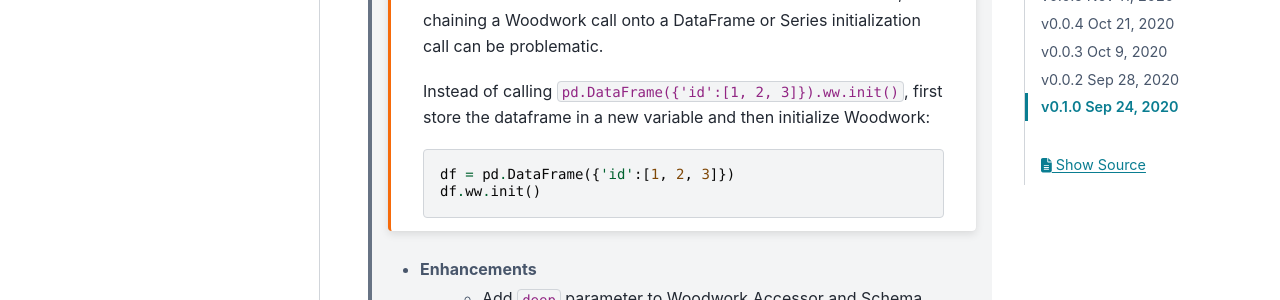
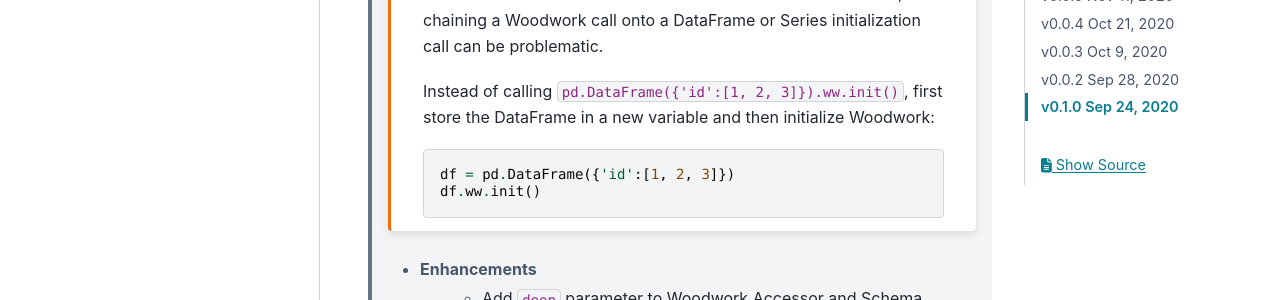
Before and after one commit to alteryx/woodwork, a Sphinx documentation site: the page built from docs/source/release_notes.rst, in a window 1280 px wide and 900 px high. Shown: the part 423-723 px from the top of the window. Built offline with Sphinx 7.4.7 and the PyData theme 0.15.4, drawn with Linux system fonts in a browser that asks for light colours; comment, search, counter and statistics services are not loaded.

```diff
--- a/docs/source/release_notes.rst
+++ b/docs/source/release_notes.rst
@@ -9,7 +9,7 @@ Future Release
         accessor to the DataFrame. Because of this, chaining a Woodwork call onto a DataFrame
         or Series initialization call can be problematic.
 
-        Instead of calling ``pd.DataFrame({'id':[1, 2, 3]}).ww.init()``, first store the dataframe in a new
+        Instead of calling ``pd.DataFrame({'id':[1, 2, 3]}).ww.init()``, first store the DataFrame in a new
         variable and then initialize Woodwork:
 
         .. code-block:: python
```
